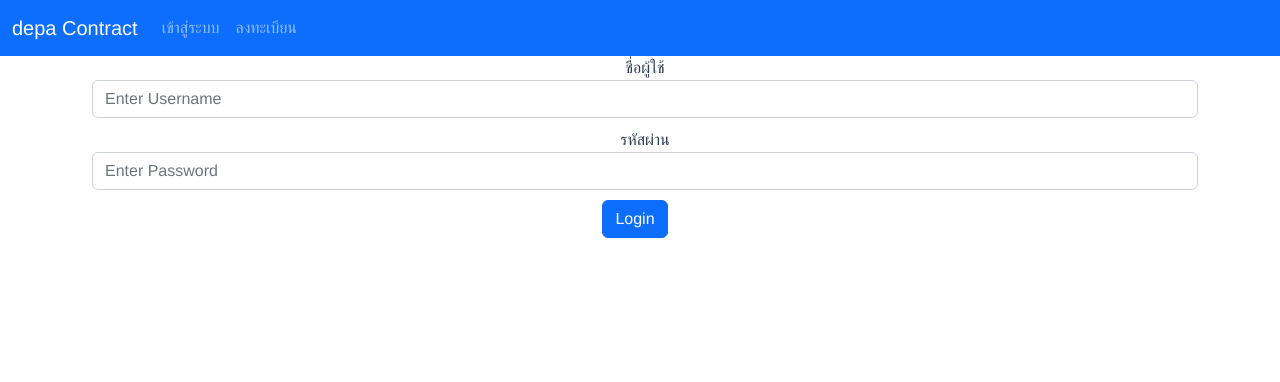
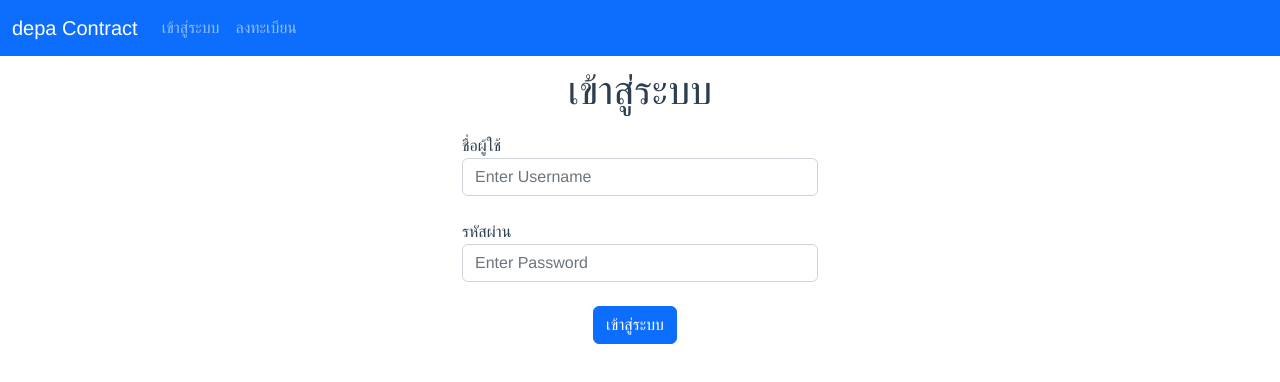
Before and after one commit to kretopas/depa_contract, a Vue app: page /login in a window 1280 px wide. Shown: the top 382 px of the page. Built offline with nearby package versions, Linux system fonts and the light colour scheme; no server answers.

Commit message:
add page_title to component | update login view

```diff
--- a/src/App.vue
+++ b/src/App.vue
@@ -8,6 +8,7 @@
 import MainHeader from '@/components/MainHeader.vue';
 // import MainFooter from '@/components/MainFooter.vue';
 import EventBus from '@/common/EventBus';
+import Swal from 'sweetalert2';
 
 export default {
   name: 'MainApp',
@@ -24,6 +25,13 @@ export default {
       this.$store.dispatch('auth/logout');
       this.$router.push('/login');
     },
+    LoadingAlert() {
+            Swal.fire({
+                title: 'กรุณารอสักครู่',
+                allowOutsideClick: false
+            })
+            Swal.showLoading()
+        },
   },
   mounted() {
     EventBus.on("logout", () => {
@@ -79,6 +87,18 @@ nav {
 .btn-block {
   margin-right: 10px;
 }
+
+.form-box {
+  margin-top: 20px;
+}
+
+.form-label {
+  text-align: left;
+}
+
+.page-title {
+  margin-top: 10px;
+}
 /* nav a {
   font-weight: bold;
   color: #2c3e50;
--- /dev/null
+++ b/src/helpers/helper.js
@@ -0,0 +1,13 @@
+import Swal from 'sweetalert2';
+
+class MainHelper {
+	loadingAlert() {
+		Swal.fire({
+			title: 'กรุณารอสักครู่',
+			allowOutsideClick: false
+		});
+		Swal.showLoading();
+	}
+}
+
+export default new MainHelper()
--- a/src/views/LoginPage.vue
+++ b/src/views/LoginPage.vue
@@ -1,16 +1,27 @@
 <template>
+    <h1 class="page-title">{{ page_title }}</h1>
     <div class="container">
-        <form @submit.prevent="handleSubmit">
-            <div class="form-group">
-                <label>ชื่อผู้ใช้</label>
-                <input type="text" v-model="username" class="form-control" placeholder="Enter Username" />
-            </div>
-            <div class="form-group">
-                <label>รหัสผ่าน</label>
-                <input type="password" v-model="password" class="form-control" placeholder="Enter Password" />
-            </div>
-            <button class="btn btn-primary btn-block">Login</button>
-        </form>
+        <div class="form-box">
+            <form @submit.prevent="handleSubmit">
+                <div class="form-group row mb-3">
+                    <div class="mx-auto col-sm-4 form-label">
+                        <label for="username">ชื่อผู้ใช้</label>
+                        <input type="text" class="form-control"
+                        id="username" v-model="username"
+                        placeholder="Enter Username" />
+                    </div>
+                </div>
+                <div class="form-group row mb-3">
+                    <div class="mx-auto col-sm-4 form-label">
+                        <label for="password">รหัสผ่าน</label>
+                        <input type="password" class="form-control"
+                        id="password" v-model="password"
+                        placeholder="Enter Password" />
+                    </div>
+                </div>
+                <button class="btn btn-primary btn-block">เข้าสู่ระบบ</button>
+            </form>
+        </div>
     </div>
 </template>
 
@@ -21,6 +32,7 @@ export default {
     name: 'loginPage',
     data() {
         return {
+            page_title: 'เข้าสู่ระบบ',
             username: '',
             password: '',
         }
--- a/src/views/ProfilePage.vue
+++ b/src/views/ProfilePage.vue
@@ -1,4 +1,5 @@
 <template>
+    <h1 class="page-title">{{ page_title }}</h1>
     <div class="container" v-if="currentUser">
         <div v-if="userDetail">
             <div v-if="!editMode" class="btn-row">
@@ -21,7 +22,7 @@
                 </button>
             </div>
             <div>
-                <form style="margin-top: 20px;">
+                <form class="form-box">
                     <div class="form-group row mb-3">
                         <label for="name" class="col-sm-2 col-form-label">ชื่อ-นามสกุล</label>
                         <div class="col-sm-10">
@@ -135,11 +136,13 @@ import Swal from 'sweetalert2';
 import api from '@/services/api';
 import UserService from '@/services/user.service';
 import EventBus from '@/common/EventBus';
+import helper from '@/helpers/helper';
 
 export default {
     name: 'ProfilePage',
     data() {
         return {
+            page_title: 'ข้อมูลของฉัน',
             userDetail: '',
             name: '',
             company: '',
@@ -183,13 +186,6 @@ export default {
                 this.editMode = true
             }
         },
-        LoadingAlert() {
-            Swal.fire({
-                title: 'กรุณารอสักครู่',
-                allowOutsideClick: false
-            })
-            Swal.showLoading()
-        },
         sendEditData() {
             Swal.fire({
                 title: "ยืนยัน?",
@@ -202,7 +198,7 @@ export default {
                 cancelButtonText: "ยกเลิก"
             }).then((result) => {
                 if (result.isConfirmed) {
-                    this.LoadingAlert();
+                    helper.loadingAlert();
                     var data = {
                         user_id: this.user,
                         name: this.name,
--- a/src/views/RegisterPage.vue
+++ b/src/views/RegisterPage.vue
@@ -1,6 +1,6 @@
 <template>
+    <h1 class="page-title">{{ page_title }}</h1>
     <div class="container">
-        <h1 style="margin-top: 10px;">ลงทะเบียนผู้ใช้งาน</h1>
         <form @submit.prevent="sendRegisterData" style="margin-top: 20px;">
             <div class="form-group row">
                 <label for="name" class="col-sm-2 col-form-label">ชื่อ-นามสกุล</label>
@@ -72,6 +72,7 @@ export default {
     name: 'RegisterPage',
     data() {
         return {
+            page_title: 'ลงทะเบียนผู้ใช้งาน',
             name: '',
             company: '',
             email: '',
--- a/src/views/SignPage.vue
+++ b/src/views/SignPage.vue
@@ -1,4 +1,5 @@
 <template>
+    <h1 class="page-title">{{ page_title }}</h1>
     <div class="container" v-if="currentUser">
         <div v-if="document">
             <div class="btn-row">
@@ -8,34 +9,38 @@
                     </button>
                 </router-link>
             </div>
-            <div style="margin-top: 20px;">
-                <form>
-
+            <div class="form-box">
+                <form @submit.prevent="signDocument">
+                    <div class="form-group row mb-3">
+                        <label for="doc_number" class="col-sm-2 col-form-label">
+                            เลขหนังสือ
+                        </label>
+                        <div class="col-sm-10">
+                            <input type="text" class="form-control"
+                            id="doc_number" :value="document.name"
+                            :readonly="true"/>
+                        </div>
+                    </div>
+                    <div class="form-group row mb-3">
+                        <label for="subject" class="col-sm-2 col-form-label">
+                            ชื่อหนังสือ
+                        </label>
+                        <div class="col-sm-10">
+                            <textarea cols="50" rows="4" class="form-control"
+                            id="subject" :value="document.subject"
+                            :readonly="true"/>
+                        </div>
+                        <div style="padding-top: 10px;">
+                            <button class="btn btn-clear btn-block btn-warning">
+                                ตัวอย่างเอกสาร
+                            </button>
+                            <button class="btn btn-clear btn-block btn-success">
+                                ลงนาม
+                            </button>
+                        </div>
+                    </div>
                 </form>
             </div>
-            <table width="80%" class="table table-bordered table-hover">
-                <thead class="table-dark">
-                    <tr>
-                        <th scope="col">รายการ</th>
-                        <th scope="col">ข้อมูล</th>
-                    </tr>
-                </thead>
-                <tbody align="left">
-                    <tr>
-                        <td>เลขหนังสือ</td>
-                        <td>{{ document.name }}</td>
-                    </tr>
-                    <tr>
-                        <td>ชื่อหนังสือ</td>
-                        <td>{{ document.subject }}</td>
-                    </tr>
-                </tbody>
-                <div style="padding-top: 10px">
-                    <button type="button" class="btn btn-clear btn-success" @click="signDocument">
-                        ลงนาม
-                    </button>
-                </div>
-            </table>
         </div>
         <div align="center" v-else-if="document == false">
             <p class="false-text">
@@ -55,23 +60,10 @@ export default {
     name: 'SignPage',
     data() {
         return {
+            page_title: 'ลงนามเอกสาร',
             document: null
         }
     },
-    //created() {
-    //    let url = `${process.env.VUE_APP_API}/${this.userGroup}/doc/detail/${this.user}/${this.$route.params.id}`
-    //    this.axios({
-    //        method: 'get',
-    //        url: url,
-    //        headers: { "Content-Type": "application/json" }
-    //    }).then((response) => {
-    //        if (response.data.data != false) {
-    //            this.document = response.data.data
-    //        } else {
-    //            this.document = false
-    //        }
-    //    })
-    //},
     async mounted() {
         DocumentService.getDocumentDetail(this.$route.params.id).then(
             (response) => {
@@ -90,13 +82,13 @@ export default {
         )
     },
     methods: {
-        LoadingAlert() {
-            Swal.fire({
-                title: 'กรุณารอสักครู่',
-                allowOutsideClick: false
-            })
-            Swal.showLoading()
-        },
+        //LoadingAlert() {
+        //    Swal.fire({
+        //        title: 'กรุณารอสักครู่',
+        //        allowOutsideClick: false
+        //    })
+        //    Swal.showLoading()
+        //},
         signDocument() {
             Swal.fire({
                 title: "ยืนยัน?",
@@ -109,7 +101,7 @@ export default {
                 cancelButtonText: "ยกเลิก"
             }).then((result) => {
                 if (result.isConfirmed) {
-                    this.LoadingAlert();
+                    this.$parent.LoadingAlert();
 
                     let url = `${process.env.VUE_APP_API}/${this.userGroup}/doc/sign/${this.user}/${this.$route.params.id}`
                     this.axios({
--- a/src/views/WaitingAll.vue
+++ b/src/views/WaitingAll.vue
@@ -1,4 +1,5 @@
 <template>
+    <h1 class="page-title">{{ page_title }}</h1>
     <div class="container" v-if="currentUser && documents.length > 0">
         <div v-for="document in documents" v-bind:key="document">
             <div :class="'card text-bg-warning'">
@@ -29,6 +30,7 @@ export default {
     name: 'WaitingTicket',
     data() {
         return {
+            page_title: "เอกสารรอดำเนินการ",
             documents: []
         }
     },
```
